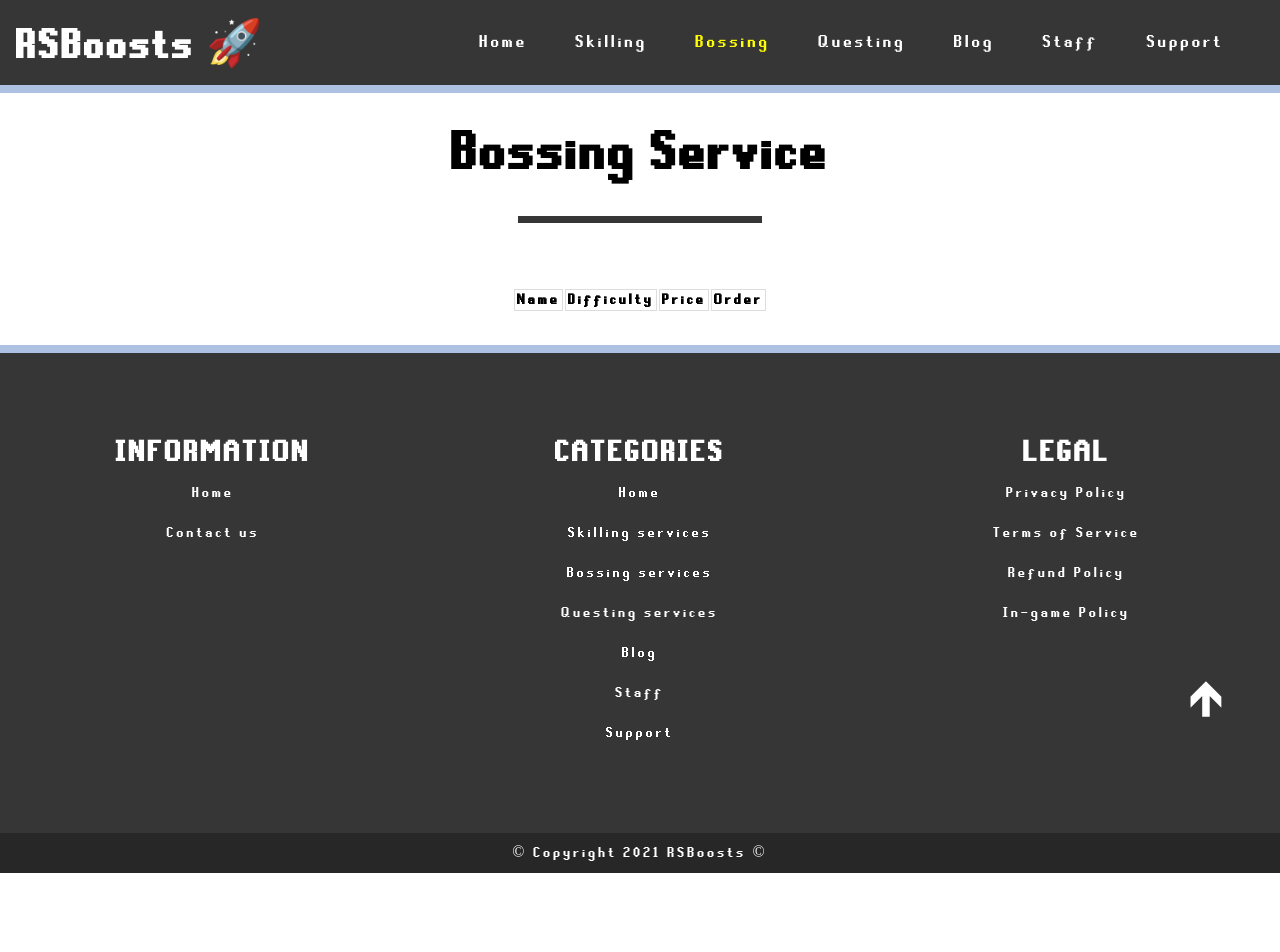
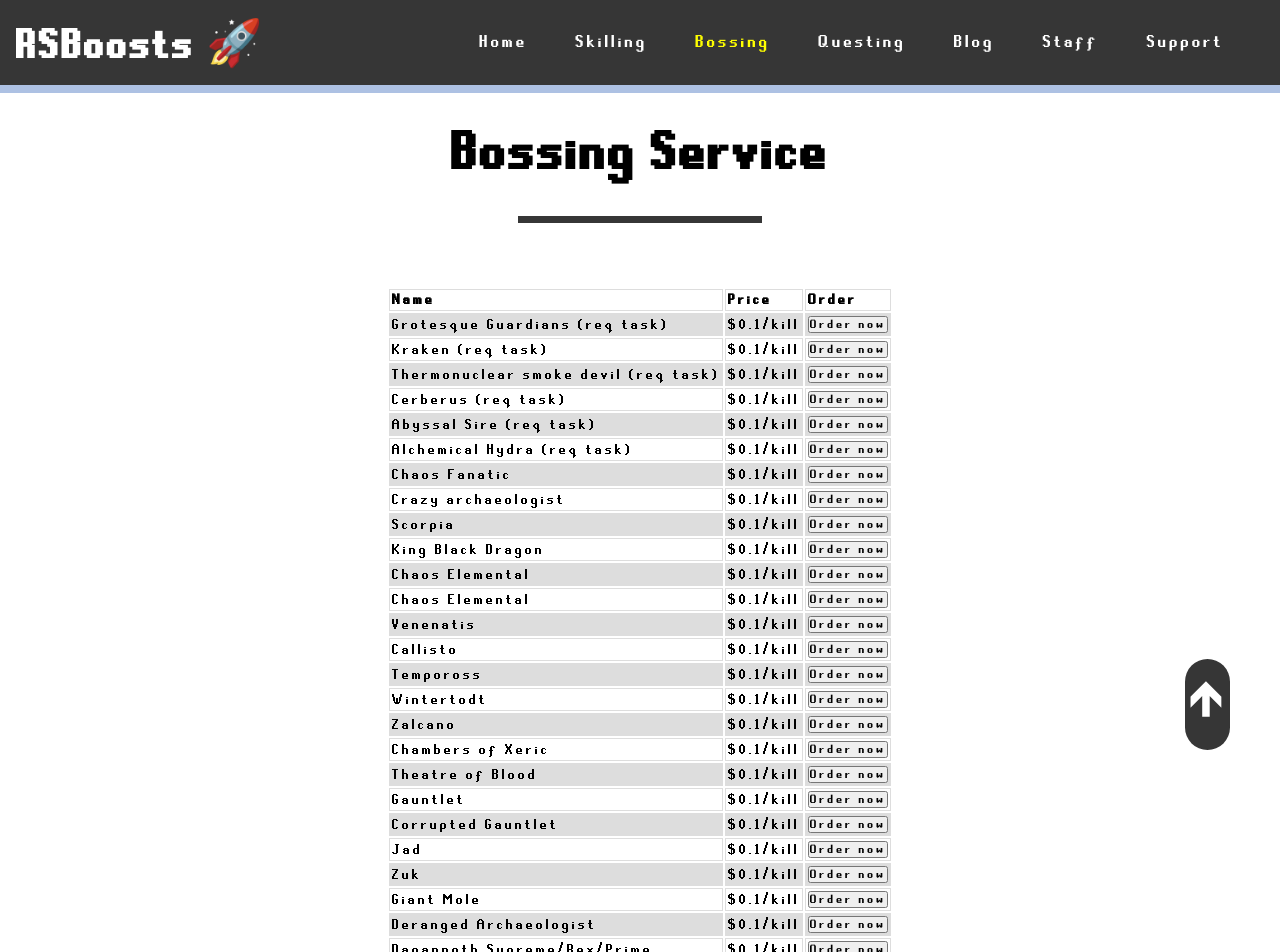
Before and after one commit to GustavWalt/vghi2, a Next.js app: page /bossing in a window 1280 px wide. Shown: the top 952 px of the page. Before the commit the page ends 873 px from the top, so only its background shows below. Built offline with nearby package versions, Linux system fonts and the light colour scheme.

Commit message:
Added boss list

```diff
--- a/components/assets/Table.tsx
+++ b/components/assets/Table.tsx
@@ -3,6 +3,7 @@ import styles from "../../style/modules/assets/Table.module.scss";
 
 //Data
 import questsObj from "../../data/quests.json";
+import bossesObj from "../../data/bosses.json";
 
 const Table = (props) => {
   return (
@@ -10,7 +11,7 @@ const Table = (props) => {
       <table className={styles.table}>
         <tr>
           <th>Name</th>
-          <th>Difficulty</th>
+          {props.data == "questing" && <th>Difficulty</th>}
           <th>Price</th>
           <th>Order</th>
         </tr>
@@ -25,6 +26,16 @@ const Table = (props) => {
               </td>
             </tr>
           ))}
+        {props.data == "bossing" &&
+          bossesObj.bosses.map((boss) => (
+            <tr>
+              <td>{boss.name}</td>
+              <td>{boss.price}</td>
+              <td>
+                <button>Order now</button>
+              </td>
+            </tr>
+          ))}
       </table>
     </>
   );
--- /dev/null
+++ b/data/bosses.json
@@ -0,0 +1,152 @@
+{
+  "bosses": [
+    {
+      "name": "Grotesque Guardians (req task)",
+      "price": "$0.1/kill"
+    },
+    {
+      "name": "Kraken (req task)",
+      "price": "$0.1/kill"
+    },
+    {
+      "name": "Thermonuclear smoke devil (req task)",
+      "price": "$0.1/kill"
+    },
+    {
+      "name": "Cerberus (req task)",
+      "price": "$0.1/kill"
+    },
+    {
+      "name": "Abyssal Sire (req task)",
+      "price": "$0.1/kill"
+    },
+    {
+      "name": "Alchemical Hydra (req task)",
+      "price": "$0.1/kill"
+    },
+    {
+      "name": "Chaos Fanatic",
+      "price": "$0.1/kill"
+    },
+    {
+      "name": "Crazy archaeologist",
+      "price": "$0.1/kill"
+    },
+    {
+      "name": "Scorpia",
+      "price": "$0.1/kill"
+    },
+    {
+      "name": "King Black Dragon",
+      "price": "$0.1/kill"
+    },
+    {
+      "name": "Chaos Elemental",
+      "price": "$0.1/kill"
+    },
+    {
+      "name": "Chaos Elemental",
+      "price": "$0.1/kill"
+    },
+    {
+      "name": "Venenatis",
+      "price": "$0.1/kill"
+    },
+    {
+      "name": "Callisto",
+      "price": "$0.1/kill"
+    },
+    {
+      "name": "Tempoross",
+      "price": "$0.1/kill"
+    },
+    {
+      "name": "Wintertodt",
+      "price": "$0.1/kill"
+    },
+    {
+      "name": "Zalcano",
+      "price": "$0.1/kill"
+    },
+    {
+      "name": "Chambers of Xeric",
+      "price": "$0.1/kill"
+    },
+    {
+      "name": "Theatre of Blood",
+      "price": "$0.1/kill"
+    },
+    {
+      "name": "Gauntlet",
+      "price": "$0.1/kill"
+    },
+    {
+      "name": "Corrupted Gauntlet",
+      "price": "$0.1/kill"
+    },
+    {
+      "name": "Jad",
+      "price": "$0.1/kill"
+    },
+    {
+      "name": "Zuk",
+      "price": "$0.1/kill"
+    },
+    {
+      "name": "Giant Mole",
+      "price": "$0.1/kill"
+    },
+    {
+      "name": "Deranged Archaeologist",
+      "price": "$0.1/kill"
+    },
+    {
+      "name": "Dagannoth Supreme/Rex/Prime",
+      "price": "$0.1/kill"
+    },
+    {
+      "name": "Dagannoth Rex (only)",
+      "price": "$0.1/kill"
+    },
+    {
+      "name": "Sarachnis",
+      "price": "$0.1/kill"
+    },
+    {
+      "name": "Kalphite Queen",
+      "price": "$0.1/kill"
+    },
+    {
+      "name": "Kree'arra (aramdyl)",
+      "price": "$0.1/kill"
+    },
+    {
+      "name": "Commander Zilyana (sara)",
+      "price": "$0.1/kill"
+    },
+    {
+      "name": "General Graardor (bandos)",
+      "price": "$0.1/kill"
+    },
+    {
+      "name": "K'ril Tsutsaroth (zammy)",
+      "price": "$0.1/kill"
+    },
+    {
+      "name": "Zulrah",
+      "price": "$0.1/kill"
+    },
+    {
+      "name": "Vorkath",
+      "price": "$0.1/kill"
+    },
+    {
+      "name": "Corporeal Beast",
+      "price": "$0.1/kill"
+    },
+    {
+      "name": "The Nightmare",
+      "price": "$0.1/kill"
+    }
+  ]
+}
```
